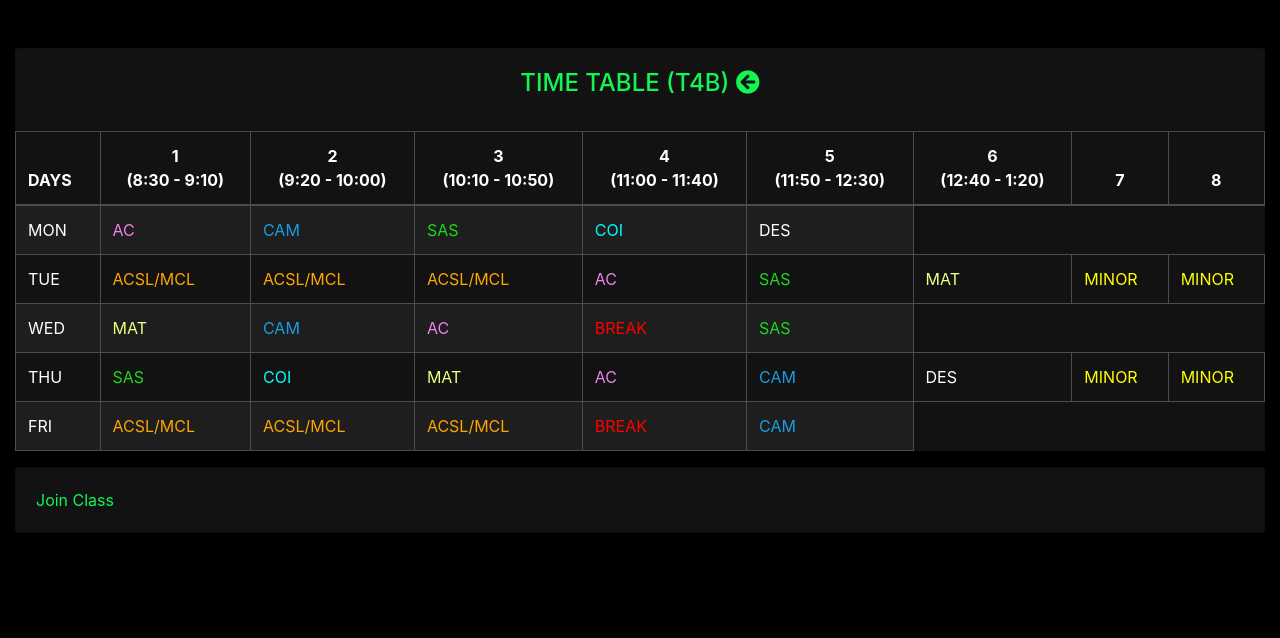
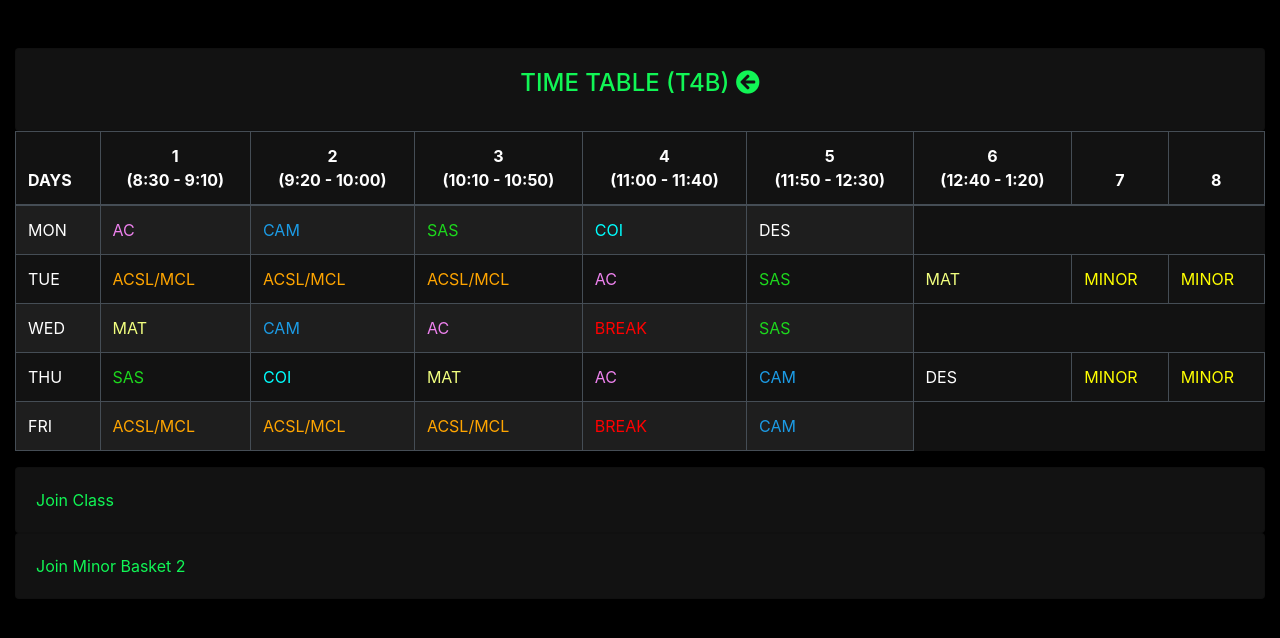
Before and after one commit to take-it-ec/studious, a plain HTML site: page tt.html in a window 1280 px wide. Drawn offline with nearby package versions, Linux system fonts and the light colour scheme.

Commit message:
added som

```diff
--- a/tt.html
+++ b/tt.html
@@ -118,6 +118,14 @@
             </div>
 
         </div>
+        <div class="card-deck">
+            <div class="card">
+                <div class="card-body">
+                    <p class="card-text"><a href="https://meet.google.com/umh-admz-ysc" target="_blank" style = 'text-decoration:none;' rel="noopener noreferrer">Join Minor Basket 2</a></p>
+                </div>
+            </div>
+
+        </div>
     </div>
 <script src="https://cdnjs.cloudflare.com/ajax/libs/jquery/3.5.1/jquery.slim.min.js"></script>
 <script src="https://cdnjs.cloudflare.com/ajax/libs/popper.js/1.16.1/umd/popper.min.js"></script>
```
